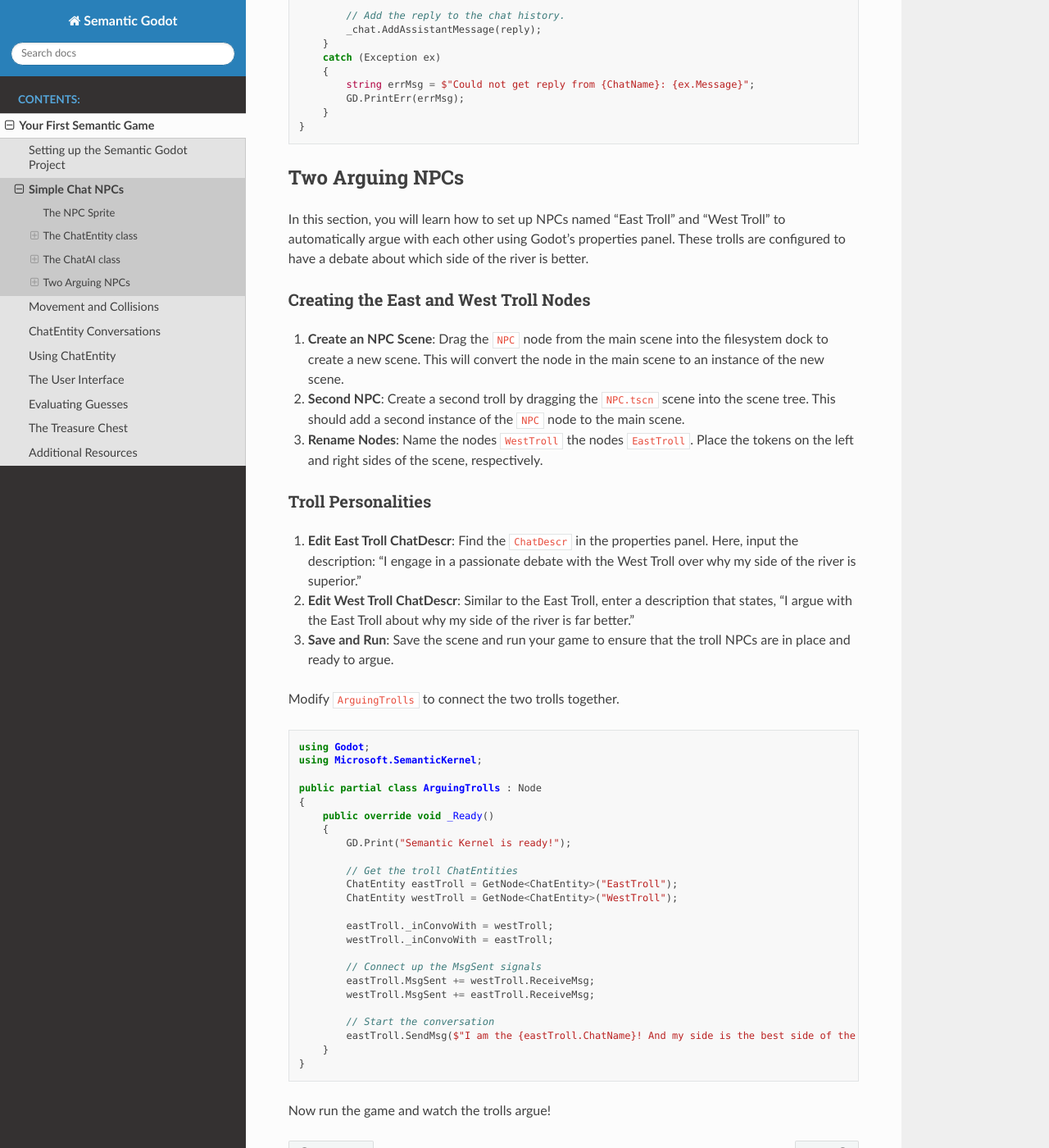
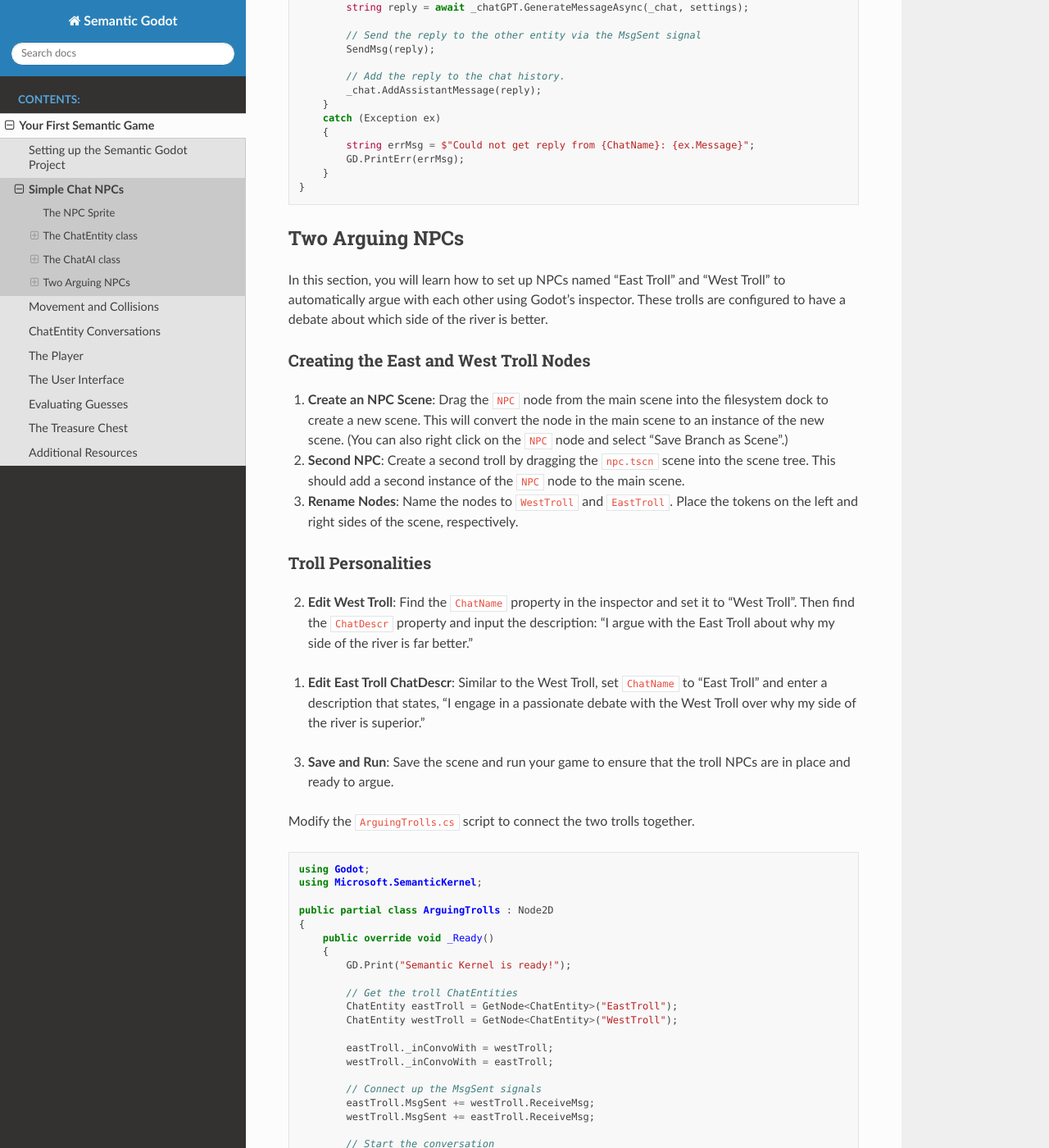
Before and after one commit to RaiderSoft/semantic-godot, a Sphinx documentation site: the page built from docs/first_semantic_game/02.simple_chat_npcs.rst, in a window 1280 px wide and 1400 px high, scrolled down 6212 px. Shown: the whole window at 82% size. Built offline with Sphinx 7.4.7 and the Read the Docs theme 2.0.0, drawn with Linux system fonts in a browser that asks for light colours; some of the changed text lies outside the part shown.

Commit message:
Section 5: ChatPlayer (#25)
Co-authored-by: thompsop1sou <114190975+thompsop1sou@users.noreply.github.com>

```diff
--- a/docs/first_semantic_game/01.project_setup.rst
+++ b/docs/first_semantic_game/01.project_setup.rst
@@ -31,14 +31,14 @@
     dotnet add package Microsoft.SemanticKernel --prerelease
 
 
-3. **Create a ArguingTrolls.cs**:
+3. **Create ArguingTrolls.cs**:
 
     .. code-block:: csharp
 
         using Godot;
         using Microsoft.SemanticKernel;
 
-        public partial class ArguingTrolls : Node
+        public partial class ArguingTrolls : Node2D
         {
             public override void _Ready()
             {
@@ -46,7 +46,7 @@
             }
         }
 
-4. **Build the Project**: Press ``F6`` or select ``Project > Build`` from the menu to build the project.
+4. **Run the Scene**: Press ``F6`` or click the ``Run Current Scene`` button.
 
 5. **Verify the Output**: Look for the message "Semantic Kernel is ready!" in the output console.
 
--- a/docs/first_semantic_game/02.simple_chat_npcs.rst
+++ b/docs/first_semantic_game/02.simple_chat_npcs.rst
@@ -11,13 +11,13 @@
 Here we will create a basic sprite that we can attach chat functionality to.
 
 1. In the ``ArguingTrolls`` scene that we created in :doc:`01.project_setup`
-   insert an ``Node2D`` node and rename it to  ``NPC``.
+   insert a ``Node2D`` node and rename it to  ``NPC``.
 2. With the ``NPC`` node selected, add a ``Sprite2D`` node. This
    makes a visible sprite for our character.
-3. To set the image for our NPC sprite, copy the troll portrait into
-   the project. Then locate and choose the image as an ``ImageTexture``
-   in the properties panel for the ``Sprite2D`` node.
-4. Drag the NPC image near the center of the scene. Build and run the project to
+3. To set the image for our NPC sprite, copy the troll portrait (shown below) into
+   the project. Then in the inspector, set the image as the ``Texture`` property for
+   the ``Sprite2D`` node.
+4. Drag the ``NPC`` node near the center of the scene. Build and run the project to
    see the river troll NPC token.
 
 Meet Gralk:
@@ -73,7 +73,8 @@
    public string ChatDescr = "";
 
 After saving the script, attach it to the ``NPC`` node in the main scene.
-Inspect the properties of the NPC, you should see ``ChatName`` and ``ChatDescr``.
+Rebuild the project by clicking the "Build" button in the upper right corner of the
+editor. Then inspect the properties of the NPC. You should see ``ChatName`` and ``ChatDescr``.
 
 Next, we will add methods for handling messages: ``SendMsg`` and ``ReceiveMsg``.
 
@@ -152,9 +151,7 @@
 and adds the ability to use GPT-4 to generate responses to messages. This class
 will be used for NPCs that can hold interactive conversations.
 
-Create ``ChatAI.cs`` with the following content and attach it to the NPC node.
-Later in the tutorial we will instantiate two ``ChatAI`` nodes instead of attaching
-the script to the NPC node directly.
+Create ``ChatAI.cs`` with the following content.
 
 .. code-block:: csharp
 
@@ -186,6 +183,10 @@
         protected readonly PromptTemplateEngine _promptRenderer;
     }
 
+**Detach the** ``ChatEntity`` **script from the NPC node and instead attach this new**
+``ChatAI`` **script.** Rebuild the project to register the new ``ChatAI`` node with the Godot editor.
+Later in the tutorial we will instantiate ``ChatAI`` nodes from the inspector instead of attaching
+the script to the NPC node directly.
 
 ChatAI Constructor
 ^^^^^^^^^^^^^^^^^^
@@ -348,8 +349,8 @@
 ----------------
 
 In this section, you will learn how to set up NPCs named "East Troll" and
-"West Troll" to automatically argue with each other using Godot's properties
-panel. These trolls are configured to have a debate about which side of the
+"West Troll" to automatically argue with each other using Godot's inspector.
+These trolls are configured to have a debate about which side of the
 river is better.
 
 Creating the East and West Troll Nodes
@@ -357,36 +358,37 @@
 
 1. **Create an NPC Scene**: Drag the ``NPC`` node from the main scene into
    the filesystem dock to create a new scene. This will convert the node
-   in the main scene to an instance of the new scene.
+   in the main scene to an instance of the new scene. (You can also right
+   click on the ``NPC`` node and select "Save Branch as Scene".)
 2. **Second NPC**: Create a second troll by dragging the
-   ``NPC.tscn`` scene into the scene tree. This should add a
+   ``npc.tscn`` scene into the scene tree. This should add a
    second instance of the ``NPC`` node to the main scene.
-3. **Rename Nodes**: Name the nodes ``WestTroll`` the nodes ``EastTroll``. Place the tokens on the left and right sides of the scene, respectively.
+3. **Rename Nodes**: Name the nodes to ``WestTroll`` and ``EastTroll``.
+   Place the tokens on the left and right sides of the scene, respectively.
 
 
 Troll Personalities
 ^^^^^^^^^^^^^^^^^^^
 
-1. **Edit East Troll ChatDescr**: Find the ``ChatDescr``
-   in the properties panel. Here, input the description: "I engage in a
-   passionate debate with the West Troll over why my side of the river is
-   superior."
+2. **Edit West Troll**: Find the ``ChatName`` property in the inspector and set
+   it to "West Troll". Then find the ``ChatDescr`` property and input the description:
+   "I argue with the East Troll about why my side of the river is far better."
 
-2. **Edit West Troll ChatDescr**: Similar to the East Troll, enter a description that
-   states, "I argue with the East Troll about why my side of the river is
-   far better."
+1. **Edit East Troll ChatDescr**: Similar to the West Troll, set ``ChatName`` to
+   "East Troll" and enter a description that states, "I engage in a passionate
+   debate with the West Troll over why my side of the river is superior."
 
 3. **Save and Run**: Save the scene and run your game to ensure that the
    troll NPCs are in place and ready to argue.
 
-Modify ``ArguingTrolls`` to connect the two trolls together.
+Modify the ``ArguingTrolls.cs`` script to connect the two trolls together.
 
 .. code-block:: csharp
 
    using Godot;
    using Microsoft.SemanticKernel;
 
-   public partial class ArguingTrolls : Node
+   public partial class ArguingTrolls : Node2D
    {
        public override void _Ready()
        {
@@ -409,4 +411,4 @@
    }
 
 
-Now run the game and watch the trolls argue!
+Now run the scene and watch the trolls argue!
--- a/docs/first_semantic_game/index.rst
+++ b/docs/first_semantic_game/index.rst
@@ -143,8 +143,8 @@
    02.simple_chat_npcs
    03.movement_and_collisions
    04.chatEntity_conversations
-   04.b_using_chatEntity
-   05.user_interface
-   06.evaluating_guesses
-   07.treasure_chest
-   08.additional_resources
+   05.the_player
+   06.user_interface
+   07.evaluating_guesses
+   08.treasure_chest
+   09.additional_resources
--- a/docs/requirements.txt
+++ b/docs/requirements.txt
@@ -1,3 +1,3 @@
-Sphinx==7.1.1
+Sphinx==7.2.5
 sphinx_rtd_theme==1.3.0
 sphinx-copybutton==0.5.2
```
Also changed, not shown: other parts of docs/first_semantic_game/02.simple_chat_npcs.rst (+0 -2 lines), docs/first_semantic_game/04.b_using_chatEntity.rst (deleted, +0 -68 lines), docs/first_semantic_game/04.chatEntity_conversations.rst (+10 -3 lines), docs/first_semantic_game/05.the_player.rst (added, +438 -0 lines), docs/first_semantic_game/06.user_interface.rst (renamed from docs/first_semantic_game/05.user_interface.rst, +0 -118 lines), docs/first_semantic_game/07.evaluating_guesses.rst (renamed from docs/first_semantic_game/06.evaluating_guesses.rst), docs/first_semantic_game/08.treasure_chest.rst (renamed from docs/first_semantic_game/07.treasure_chest.rst), docs/first_semantic_game/09.additional_resources.rst (renamed from docs/first_semantic_game/08.additional_resources.rst), docs/first_semantic_game/seraphis_screenshot.png (added).
